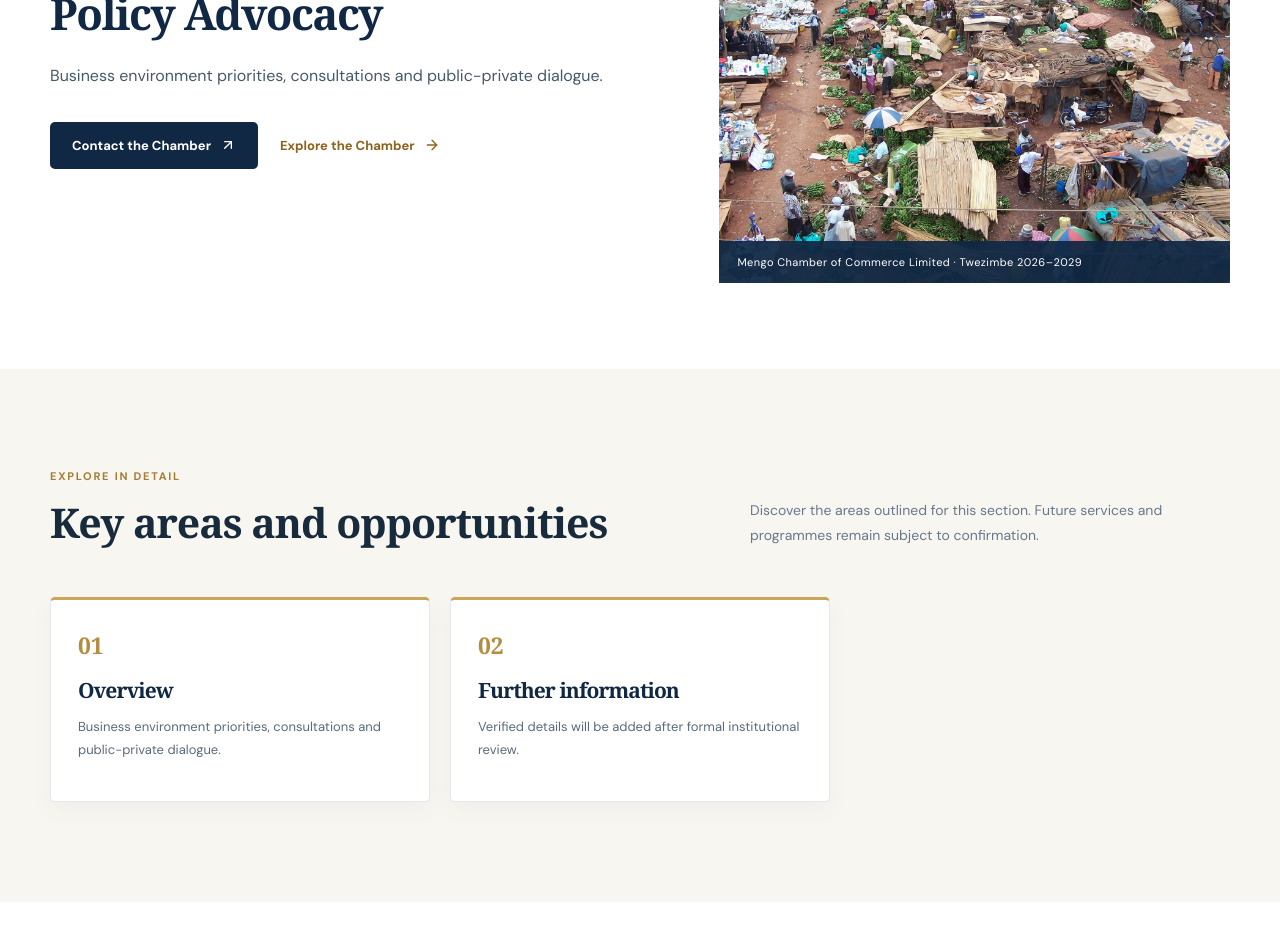
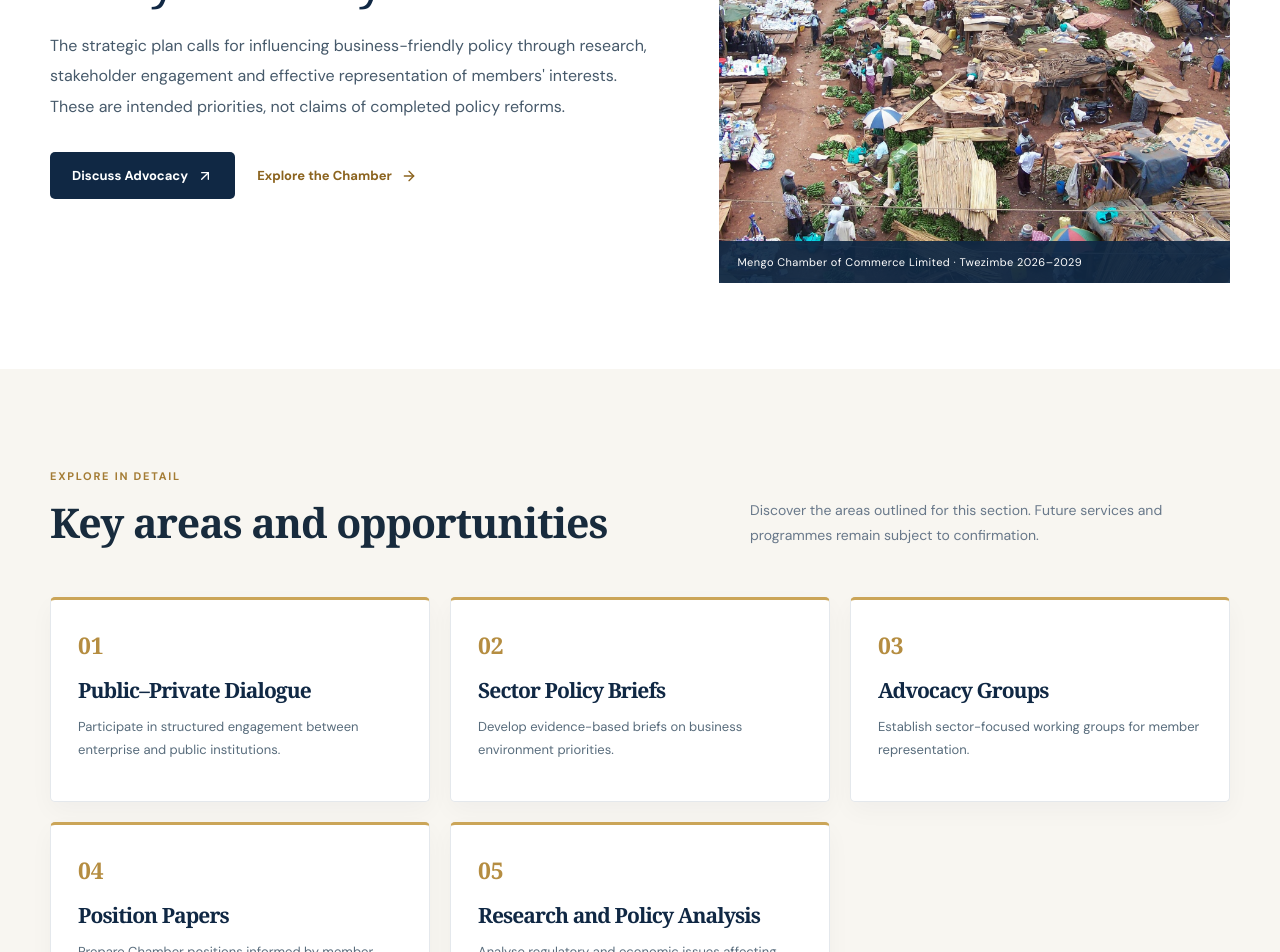
Before and after one commit to watumwa/mengo, a Next.js app: page /policy-advocacy in a window 1280 px wide. Shown: the part 640-1592 px from the top of the page. Built offline with nearby package versions, Linux system fonts and the light colour scheme.

Commit message:
Frontend content audit: evidence-led policy advocacy and research activities

```diff
--- a/app/[slug]/page.tsx
+++ b/app/[slug]/page.tsx
@@ -6,7 +6,18 @@ import { PageHero, Shell } from "../components";
 type Detail = { title: string; description: string; intro: string; items: { title: string; text: string }[]; cta: string };
 
 const pages: Record<string, Detail> = {
-  "policy-advocacy":{title:"Policy Advocacy",description:"Business environment priorities, consultations and public-private dialogue.",intro:"Business environment priorities, consultations and public-private dialogue.",items:[{title:"Overview",text:"Business environment priorities, consultations and public-private dialogue."},{title:"Further information",text:"Verified details will be added after formal institutional review."}],cta:"Contact the Chamber"},
+  "policy-advocacy":{
+    title:"Policy Advocacy & Research",
+    description:"Evidence-led representation of the business community.",
+    intro:"The strategic plan calls for influencing business-friendly policy through research, stakeholder engagement and effective representation of members' interests. These are intended priorities, not claims of completed policy reforms.",
+    items:[
+      {title:"Public–Private Dialogue",text:"Participate in structured engagement between enterprise and public institutions."},
+      {title:"Sector Policy Briefs",text:"Develop evidence-based briefs on business environment priorities."},
+      {title:"Advocacy Groups",text:"Establish sector-focused working groups for member representation."},
+      {title:"Position Papers",text:"Prepare Chamber positions informed by member concerns and research."},
+      {title:"Research and Policy Analysis",text:"Analyse regulatory and economic issues affecting enterprise."}
+    ],cta:"Discuss Advocacy"
+  },
   "policy-briefs":{title:"Policy Briefs & Position Papers",description:"Approved policy briefs, consultations and position papers.",intro:"Approved policy briefs, consultations and position papers.",items:[{title:"Overview",text:"Approved policy briefs, consultations and position papers."},{title:"Further information",text:"Verified details will be added after formal institutional review."}],cta:"Contact the Chamber"},
   "resources":{title:"Business Resources",description:"Compliance, export readiness, standards and digitalisation guidance.",intro:"Compliance, export readiness, standards and digitalisation guidance.",items:[{title:"Overview",text:"Compliance, export readiness, standards and digitalisation guidance."},{title:"Further information",text:"Verified details will be added after formal institutional review."}],cta:"Contact the Chamber"},
   "news-announcements":{title:"News & Announcements",description:"Verified news releases, updates and enterprise stories.",intro:"Verified news releases, updates and enterprise stories.",items:[{title:"Overview",text:"Verified news releases, updates and enterprise stories."},{title:"Further information",text:"Verified details will be added after formal institutional review."}],cta:"Contact the Chamber"},
```
